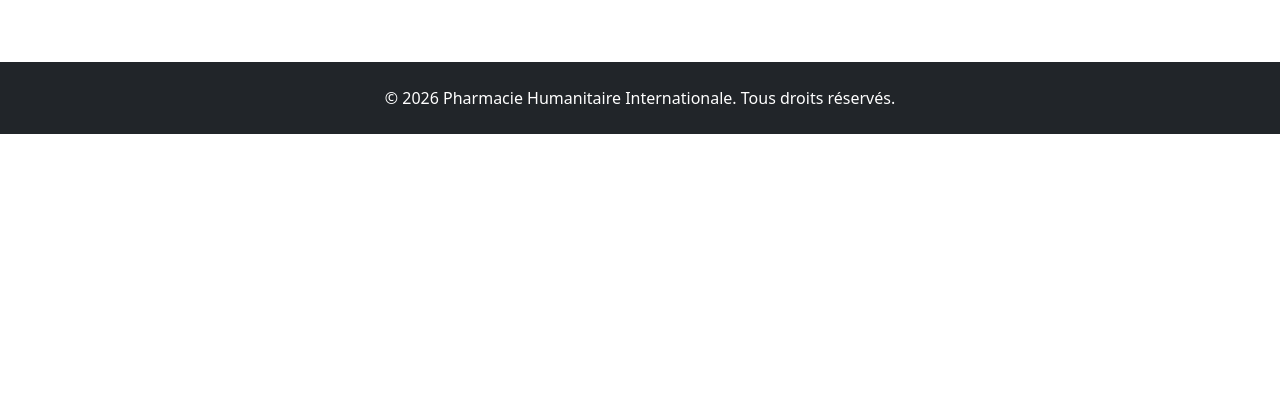
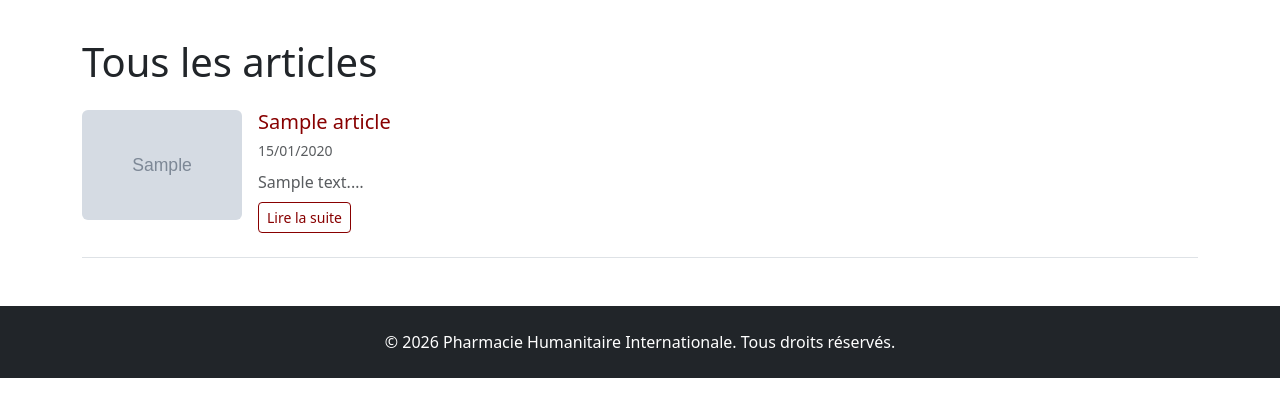
Before and after one commit to Dylanpel/phi, a PHP site: the page made by views/articles/index.html.twig in a window 1280 px wide. Shown: the part 56-473 px from the top of the page. Run offline with PHP 8.4, Linux system fonts and the light colour scheme; tables that the repository leaves empty hold one stand-in row (values such as "Sample post"); the template is opened without the code that fills it: most values are stand-ins (such as "Sample title", 1, 10 or a date in 2020); grey boxes marked "Sample" are stand-in pictures; style sheets or scripts are compiled from the project's sources; some libraries are stand-ins or nearby versions.

Commit message:
feat: create article list template

```diff
--- a/views/articles/index.html.twig
+++ b/views/articles/index.html.twig
@@ -4,8 +4,28 @@
 
 {% block content %}
 
-  {% for article in articles %}
-    {{ dump(article) }}
-  {% endfor %}
+<h1 class="mb-4">Tous les articles</h1>
+
+{% if articles is empty %}
+  <p class="text-muted">Aucun article publié pour le moment.</p>
+{% else %}
+  <ul class="list-unstyled">
+    {% for article in articles %}
+    <li class="d-flex gap-3 mb-4 pb-4 border-bottom">
+      {% if article.imageUrl %}
+        <img src="{{ article.imageUrl }}" alt="{{ article.title }}" class="rounded" style="width:160px; height:110px; object-fit:cover; flex-shrink:0;">
+      {% endif %}
+      <div>
+        <h2 class="h5 mb-1">
+          <a href="{{ url('/nos-actus/blog/' ~ article.slug) }}" class="text-decoration-none">{{ article.title }}</a>
+        </h2>
+        <time class="text-muted small" datetime="{{ article.date }}">{{ article.date | date('d/m/Y') }}</time>
+        <p class="mt-2 mb-1 text-muted">{{ article.content | striptags | slice(0, 150) }}…</p>
+        <a href="{{ url('/nos-actus/blog/' ~ article.slug) }}" class="btn btn-sm btn-outline-primary mt-1">Lire la suite</a>
+      </div>
+    </li>
+    {% endfor %}
+  </ul>
+{% endif %}
 
 {% endblock %}
```
